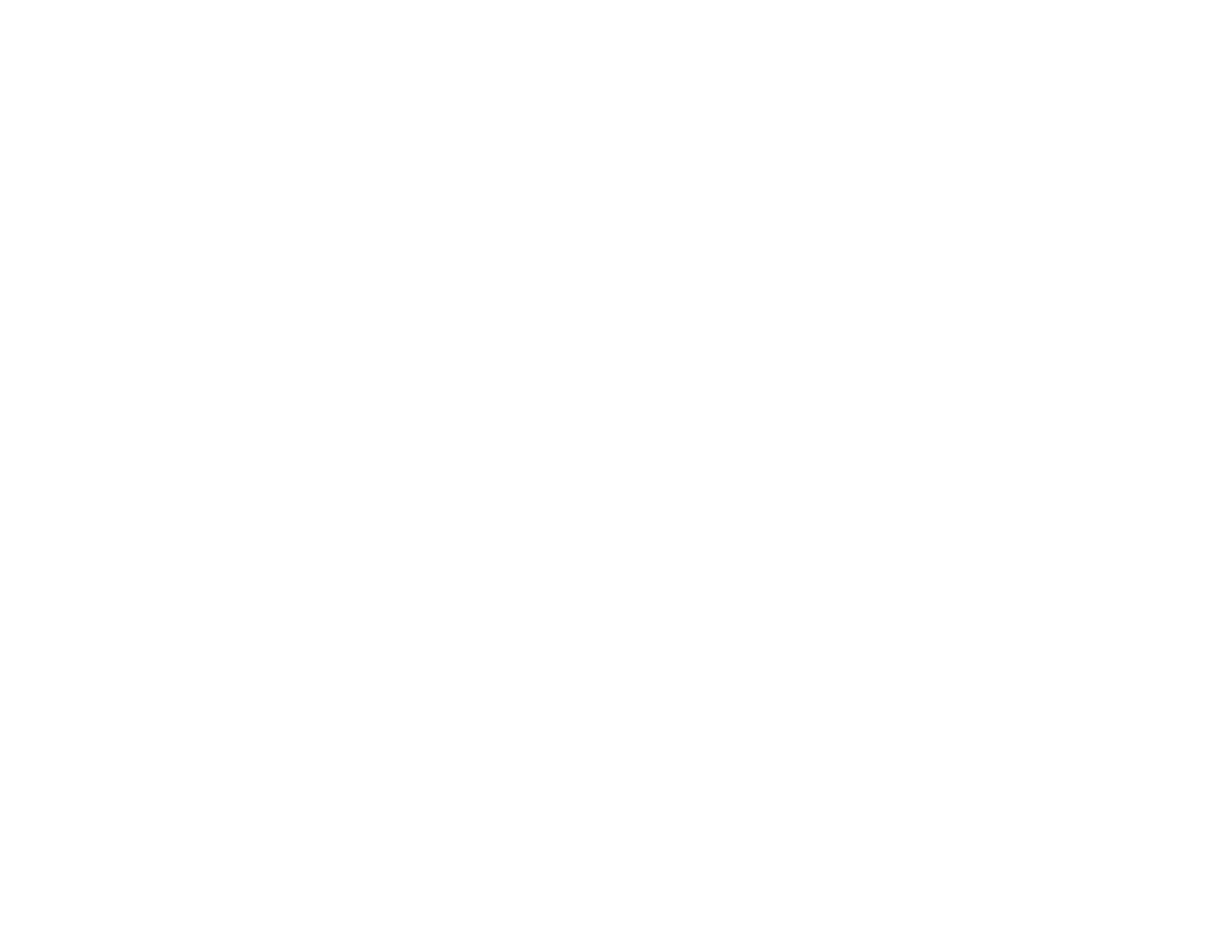
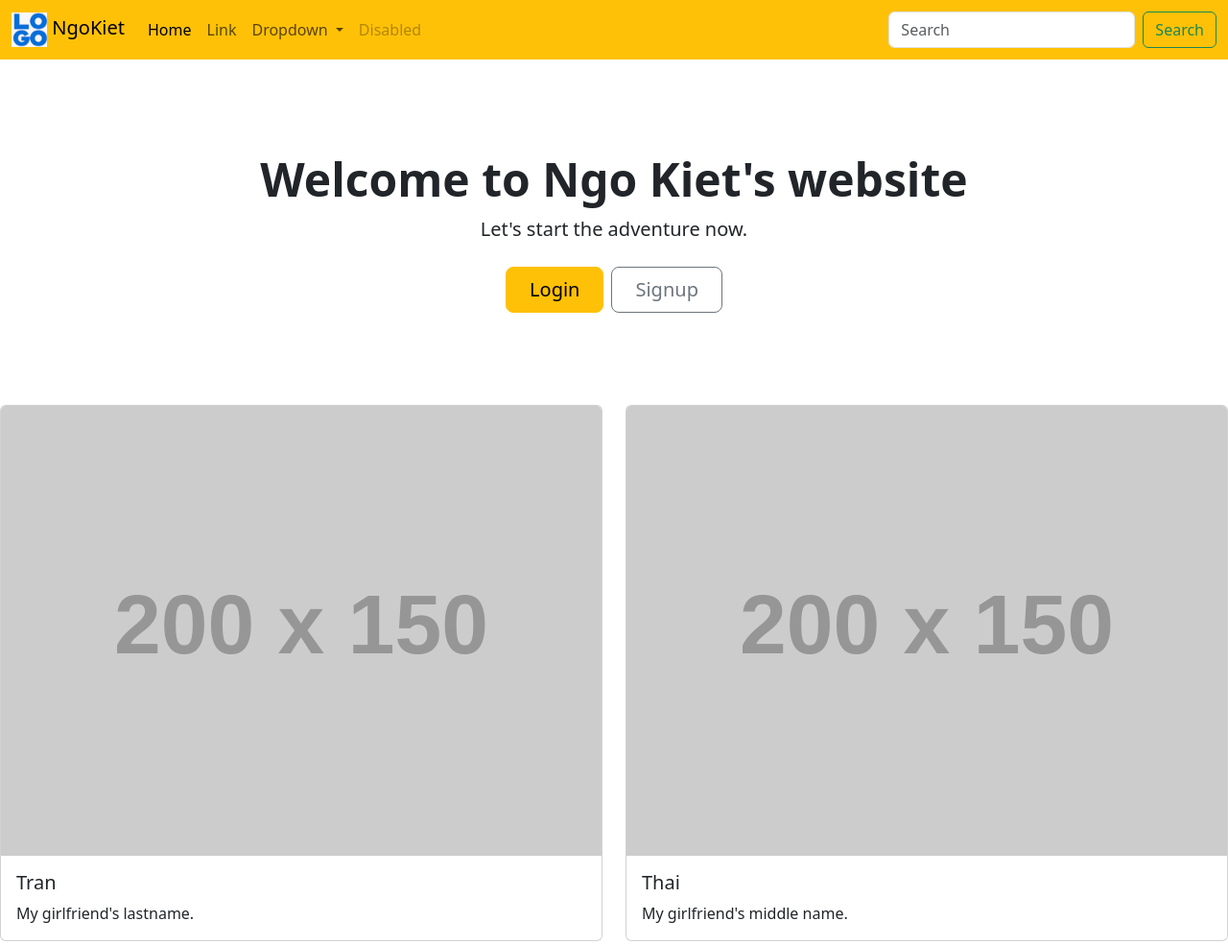
Before and after one commit to Kietkiet1109/demo05_Ngo_Kiet, a plain HTML site: page index.html in a window 1280 px wide. Shown: the top 985 px of the page at 96% size. Before the commit the page ends 800 px from the top, so only its background shows below. Drawn offline with nearby package versions, Linux system fonts and the light colour scheme; placeholder pictures from the web are drawn by us.

Commit message:
Kiet Ngo

```diff
--- a/index.html
+++ b/index.html
@@ -14,25 +14,105 @@
 
     <!-- Other libraries go here -->
 
-    <!-- Link to styles of your own -->
-    <!-- <link rel="stylesheet" href="./styles/style.css"> -->
+    <link href="https://cdn.jsdelivr.net/npm/bootstrap@5.3.2/dist/css/bootstrap.min.css" rel="stylesheet"
+        integrity="sha384-T3c6CoIi6uLrA9TneNEoa7RxnatzjcDSCmG1MXxSR1GAsXEV/Dwwykc2MPK8M2HN" crossorigin="anonymous">
 
 </head>
 
 <body>
 
-    <!------------------------------>
-    <!-- Your HTML Layout go here -->
-    <!------------------------------>
-    <!-- Stuff for body goes here -->
+    <nav class="navbar navbar-expand-lg navbar-light bg-warning">
+        <div class="container-fluid">
+            <a class="navbar-brand" href="#">
+                <img src="./images/logo.jpg" height="36">
+                NgoKiet
+            </a>
+          <button class="navbar-toggler" type="button" data-bs-toggle="collapse" data-bs-target="#navbarSupportedContent" aria-controls="navbarSupportedContent" aria-expanded="false" aria-label="Toggle navigation">
+            <span class="navbar-toggler-icon"></span>
+          </button>
+          <div class="collapse navbar-collapse" id="navbarSupportedContent">
+            <ul class="navbar-nav me-auto mb-2 mb-lg-0">
+              <li class="nav-item">
+                <a class="nav-link active" aria-current="page" href="#">Home</a>
+              </li>
+              <li class="nav-item">
+                <a class="nav-link" href="#">Link</a>
+              </li>
+              <li class="nav-item dropdown">
+                <a class="nav-link dropdown-toggle" href="#" id="navbarDropdown" role="button" data-bs-toggle="dropdown" aria-expanded="false">
+                  Dropdown
+                </a>
+                <ul class="dropdown-menu" aria-labelledby="navbarDropdown">
+                  <li><a class="dropdown-item" href="#">Action</a></li>
+                  <li><a class="dropdown-item" href="#">Another action</a></li>
+                  <li><hr class="dropdown-divider"></li>
+                  <li><a class="dropdown-item" href="#">Something else here</a></li>
+                </ul>
+              </li>
+              <li class="nav-item">
+                <a class="nav-link disabled" href="#" tabindex="-1" aria-disabled="true">Disabled</a>
+              </li>
+            </ul>
+            <form class="d-flex">
+              <input class="form-control me-2" type="search" placeholder="Search" aria-label="Search">
+              <button class="btn btn-outline-success" type="submit">Search</button>
+            </form>
+          </div>
+        </div>
+    </nav>
 
+    <div class="px-4 py-5 my-5 text-center">
+        <h1 class="display-5 fw-bold">Welcome to Ngo Kiet's website</h1>
+        <div class="col-lg-6 mx-auto">
+          <p class="lead mb-4">Let's start the adventure now.</p>
+          <div class="d-grid gap-2 d-sm-flex justify-content-sm-center">
+            <button type="button" onclick="window.location.href='login.html'" class="btn btn-warning btn-lg px-4 gap-3">Login</button>
+            <button type="button" onclick="window.location.href='signup.html'" class="btn btn-outline-secondary btn-lg px-4">Signup</button>
+          </div>
+        </div>
+    </div>
 
-    <!---------------------------------------------->
-    <!-- Your own JavaScript functions go here    -->
-    <!---------------------------------------------->
+    <div class="row row-cols-1 row-cols-md-2 g-4">
+        <div class="col">
+          <div class="card">
+            <img src="https://dummyimage.com/200x150/fff200/000000.png&text=Tran" class="card-img-top" alt="...">
+            <div class="card-body">
+              <h5 class="card-title">Tran</h5>
+              <p class="card-text">My girlfriend's lastname.</p>
+            </div>
+          </div>
+        </div>
+        <div class="col">
+          <div class="card">
+            <img src="https://dummyimage.com/200x150/fff200/000000.png&text=Thai" class="card-img-top" alt="...">
+            <div class="card-body">
+              <h5 class="card-title">Thai</h5>
+              <p class="card-text">My girlfriend's middle name.</p>
+            </div>
+          </div>
+        </div>
+        <div class="col">
+          <div class="card">
+            <img src="https://dummyimage.com/200x150/fff200/000000.png&text=Hoang" class="card-img-top" alt="...">
+            <div class="card-body">
+              <h5 class="card-title">Hoang</h5>
+              <p class="card-text">My girlfriend's middle name.</p>
+            </div>
+          </div>
+        </div>
+        <div class="col">
+          <div class="card">
+            <img src="https://dummyimage.com/200x150/fff200/000000.png&text=Kim" class="card-img-top" alt="...">
+            <div class="card-body">
+              <h5 class="card-title">Kim</h5>
+              <p class="card-text">My girlfriend's firstname.</p>
+            </div>
+          </div>
+        </div>
+    </div>
 
-    <!-- Link to scripts of your own -->
-    <!-- <script src="./scripts/script.js"></script> -->
+    <script src="https://cdn.jsdelivr.net/npm/bootstrap@5.3.2/dist/js/bootstrap.bundle.min.js"
+        integrity="sha384-C6RzsynM9kWDrMNeT87bh95OGNyZPhcTNXj1NW7RuBCsyN/o0jlpcV8Qyq46cDfL" crossorigin="anonymous"></script>
 
 </body>
 
```
